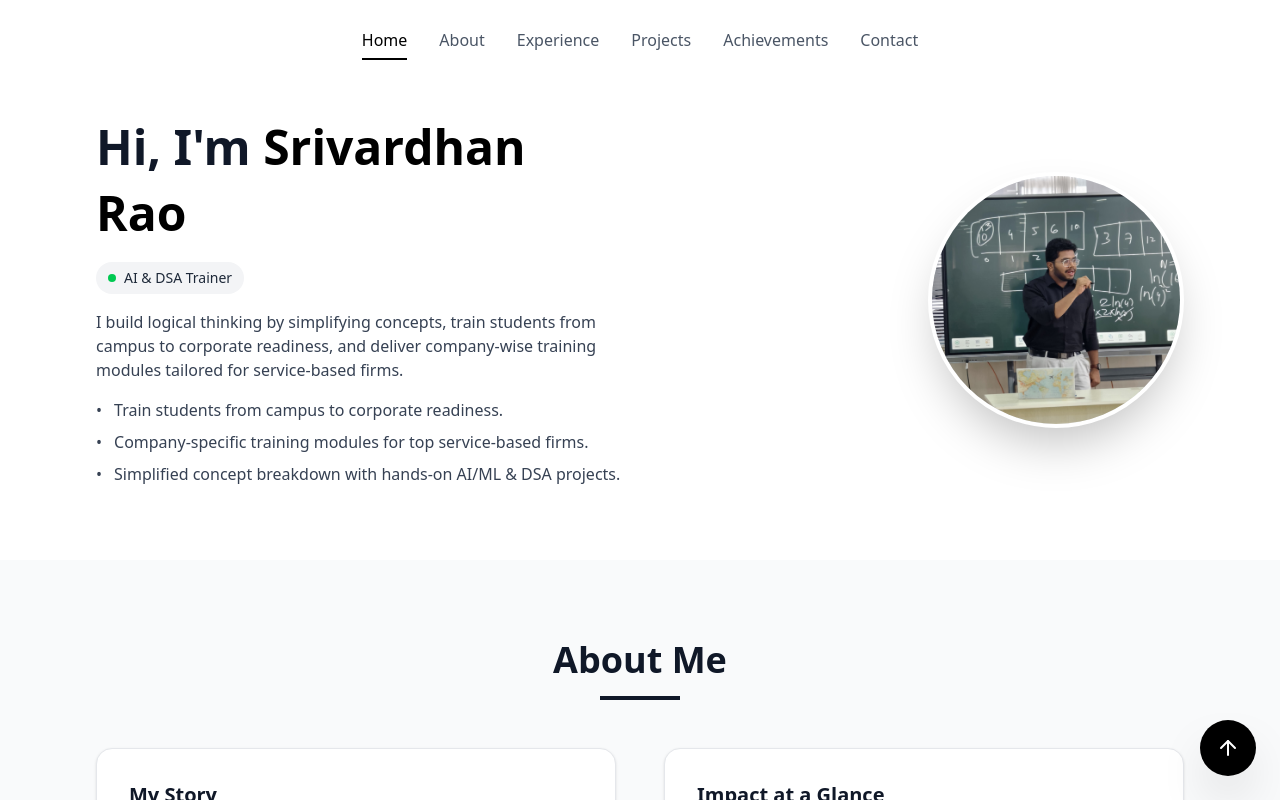
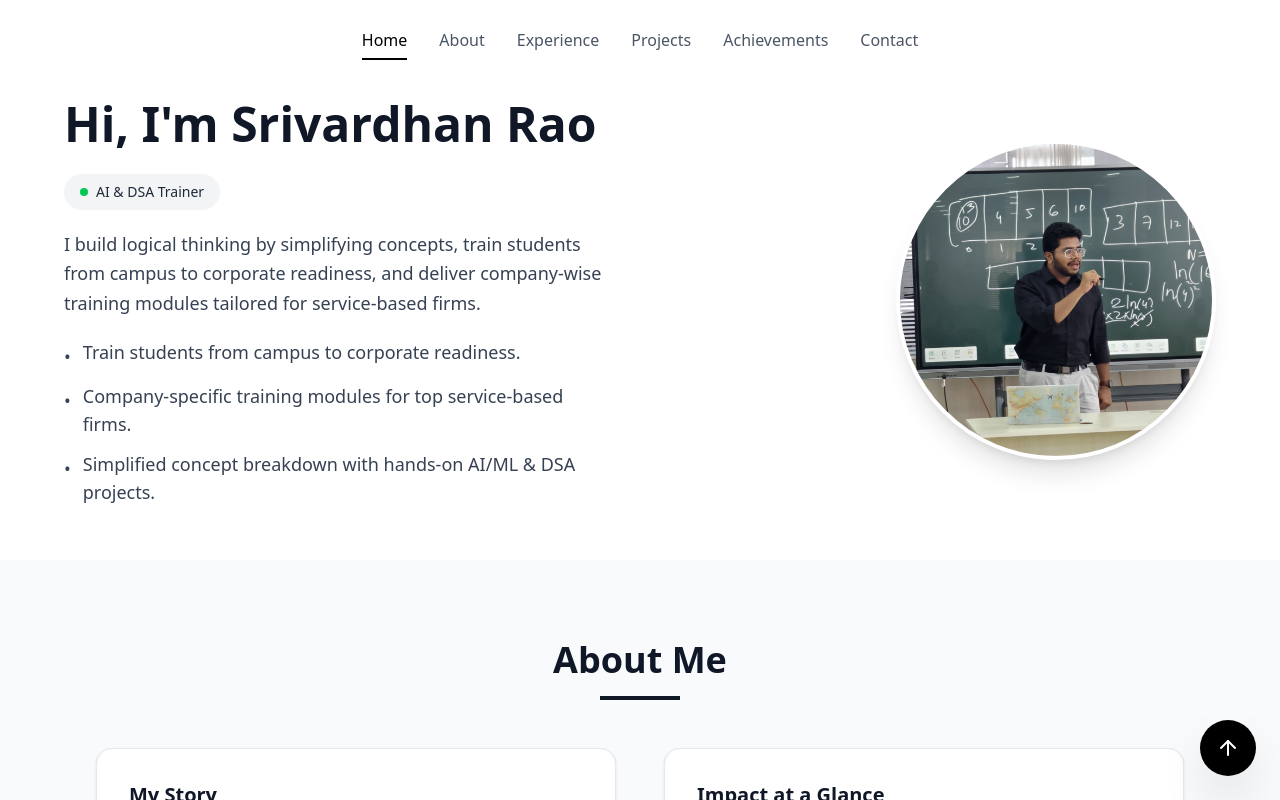
Before and after one commit to srivardhan-kondu/portfolio, a React (Vite) app: page / in a window 1280 px wide. Shown: the top 800 px of the page. Built offline with nearby package versions, Linux system fonts and the light colour scheme.

Commit message:
made responsive

```diff
--- a/src/components/Hero.jsx
+++ b/src/components/Hero.jsx
@@ -2,57 +2,104 @@ import React from 'react';
 
 const Hero = () => {
   return (
-    <section className="h-[70vh] bg-white flex items-center justify-center pt-20 pb-10 relative overflow-hidden">
-      <div className="w-full max-w-6xl mx-auto px-4 sm:px-6 lg:px-8 relative z-10">
-        <div className="grid grid-cols-2 gap-6 items-center">
-
-          {/* Left */}
-          <div className="space-y-4 text-left">
-            <h1 className="text-3xl sm:text-4xl lg:text-5xl font-bold text-gray-900 leading-snug">
-              Hi, I'm <span className="text-black">Srivardhan Rao</span>
-            </h1>
-
-            <div className="inline-flex items-center gap-2 rounded-full bg-gray-100 text-gray-800 px-3 py-1.5 text-sm font-medium max-w-max">
-              <span className="w-2 h-2 bg-green-500 rounded-full" />
-              AI & DSA Trainer
-            </div>
-
-            <p className="text-gray-700 text-sm sm:text-base max-w-lg">
-              I build logical thinking by simplifying concepts, train students from campus to corporate readiness, and deliver company-wise training modules tailored for service-based firms.
-            </p>
-
-            <ul className="grid grid-cols-1 gap-2 text-gray-700 text-sm sm:text-base">
-              <li className="flex items-start gap-3">
-                •
-                <span>Train students from campus to corporate readiness.</span>
-              </li>
-              <li className="flex items-start gap-3">
-                •
-                <span>Company-specific training modules for top service-based firms.</span>
-              </li>
-              <li className="flex items-start gap-3">
-                •
-                <span>Simplified concept breakdown with hands-on AI/ML & DSA projects.</span>
-              </li>
-            </ul>
-
-          </div>
-
-          {/* Right - profile image */}
-          <div className="flex justify-end">
-            <div className="w-24 h-24 sm:w-36 sm:h-36 md:w-48 md:h-48 lg:w-64 lg:h-64 bg-gray-200 rounded-full overflow-hidden border-4 border-white shadow-2xl flex items-center justify-center">
+    <section className="min-h-[70vh] bg-white flex items-center justify-center pt-20 pb-10 px-4 sm:px-6 lg:px-8">
+      <div className="w-full max-w-6xl mx-auto">
+        {/* Mobile Layout - Stack vertically */}
+        <div className="flex flex-col md:hidden gap-6">
+          {/* Profile Image - Mobile */}
+          <div className="flex justify-center">
+            <div className="w-48 h-48 bg-gray-200 rounded-full overflow-hidden border-4 border-white shadow-lg flex items-center justify-center">
               <img
                 src="/profile-img.jpg"
                 alt="Srivardhan Rao"
                 className="w-full h-full object-cover"
                 onError={(e) => {
                   e.target.style.display = 'none';
-                  e.target.parentElement.innerHTML = '<div class="text-gray-400 text-4xl">👤</div>';
+                  e.target.parentElement.innerHTML = '<div class="text-gray-400 text-5xl">👤</div>';
                 }}
               />
             </div>
           </div>
 
+          {/* Content - Mobile */}
+          <div className="space-y-4 text-left">
+            <h1 className="text-3xl font-bold text-gray-900 leading-tight">
+              Hi, I'm Srivardhan Rao
+            </h1>
+
+            <div className="inline-flex items-center gap-2 rounded-full bg-gray-100 text-gray-800 px-4 py-2 text-sm font-medium">
+              <span className="w-2 h-2 bg-green-500 rounded-full flex-shrink-0" />
+              AI & DSA Trainer
+            </div>
+
+            <p className="text-gray-700 text-base leading-relaxed">
+              I build logical thinking by simplifying concepts, train students from campus to corporate readiness, and deliver company-wise training modules tailored for service-based firms.
+            </p>
+
+            <ul className="space-y-3 text-gray-700 text-base">
+              <li className="flex items-start gap-3">
+                <span className="flex-shrink-0 mt-1">•</span>
+                <span>Train students from campus to corporate readiness.</span>
+              </li>
+              <li className="flex items-start gap-3">
+                <span className="flex-shrink-0 mt-1">•</span>
+                <span>Company-specific training modules for top service-based firms.</span>
+              </li>
+              <li className="flex items-start gap-3">
+                <span className="flex-shrink-0 mt-1">•</span>
+                <span>Simplified concept breakdown with hands-on AI/ML & DSA projects.</span>
+              </li>
+            </ul>
+          </div>
+        </div>
+
+        {/* Desktop Layout - Side by side */}
+        <div className="hidden md:grid md:grid-cols-2 gap-8 lg:gap-12 items-center">
+          {/* Left Content - Desktop */}
+          <div className="space-y-5">
+            <h1 className="text-4xl lg:text-5xl font-bold text-gray-900 leading-tight">
+              Hi, I'm Srivardhan Rao
+            </h1>
+
+            <div className="inline-flex items-center gap-2 rounded-full bg-gray-100 text-gray-800 px-4 py-2 text-sm font-medium">
+              <span className="w-2 h-2 bg-green-500 rounded-full flex-shrink-0" />
+              AI & DSA Trainer
+            </div>
+
+            <p className="text-gray-700 text-base lg:text-lg leading-relaxed max-w-xl">
+              I build logical thinking by simplifying concepts, train students from campus to corporate readiness, and deliver company-wise training modules tailored for service-based firms.
+            </p>
+
+            <ul className="space-y-3 text-gray-700 text-base lg:text-lg">
+              <li className="flex items-start gap-3">
+                <span className="flex-shrink-0 mt-1">•</span>
+                <span>Train students from campus to corporate readiness.</span>
+              </li>
+              <li className="flex items-start gap-3">
+                <span className="flex-shrink-0 mt-1">•</span>
+                <span>Company-specific training modules for top service-based firms.</span>
+              </li>
+              <li className="flex items-start gap-3">
+                <span className="flex-shrink-0 mt-1">•</span>
+                <span>Simplified concept breakdown with hands-on AI/ML & DSA projects.</span>
+              </li>
+            </ul>
+          </div>
+
+          {/* Right Profile Image - Desktop */}
+          <div className="flex justify-center lg:justify-end">
+            <div className="w-64 h-64 lg:w-80 lg:h-80 bg-gray-200 rounded-full overflow-hidden border-4 border-white shadow-xl flex items-center justify-center">
+              <img
+                src="/profile-img.jpg"
+                alt="Srivardhan Rao"
+                className="w-full h-full object-cover"
+                onError={(e) => {
+                  e.target.style.display = 'none';
+                  e.target.parentElement.innerHTML = '<div class="text-gray-400 text-6xl">👤</div>';
+                }}
+              />
+            </div>
+          </div>
         </div>
       </div>
     </section>
```
